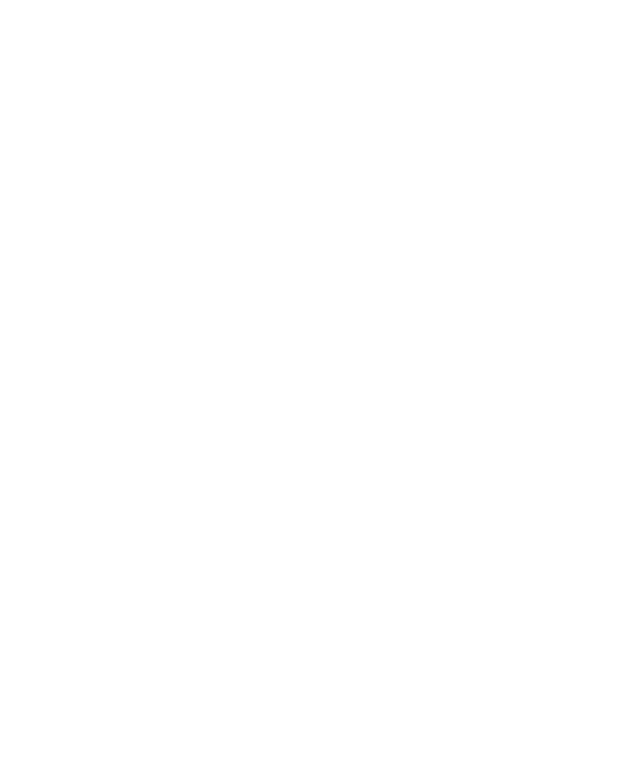
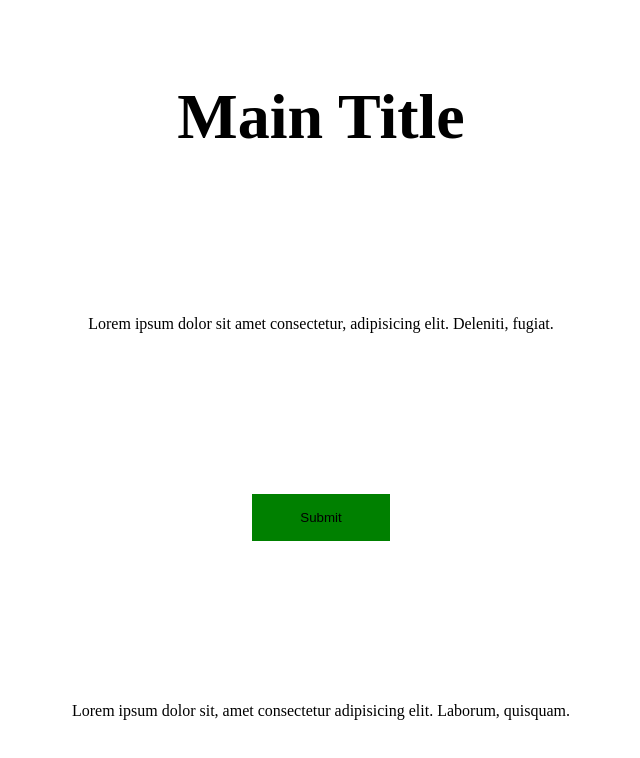
Before and after one commit to Rithvik8001/SCSS, a plain HTML site: page index.html in a window 1280 px wide. Shown: the whole page, without its empty margins (319-959 px from the left). Drawn offline with Linux system fonts and the light colour scheme.

Commit message:
scss magic

```diff
--- a/css/style.scss
+++ b/css/style.scss
@@ -0,0 +1,33 @@
+* {
+  margin: 0;
+  padding: 0;
+  box-sizing: border-box;
+}
+
+// variables in scss
+$primary-color: green;
+$big-font: 4rem;
+
+// nesting in scss
+.intro {
+  min-height: 100vh;
+  display: flex;
+  flex-direction: column;
+  justify-content: space-around;
+  align-items: center;
+
+  h2 {
+    font-size: $big-font;
+  }
+
+  button {
+    border: none;
+    background: $primary-color;
+    padding: 1rem 3rem;
+    transition: all 1s ease;
+    cursor: pointer;
+    &:hover {
+      background: skyblue;
+    }
+  }
+}
--- a/index.html
+++ b/index.html
@@ -6,5 +6,20 @@
     <title>Document</title>
     <link rel="stylesheet" href="./css/style.css" />
   </head>
-  <body></body>
+  <body>
+    <section class="intro">
+      <h2>Main Title</h2>
+      <p>
+        Lorem ipsum dolor sit amet consectetur, adipisicing elit. Deleniti,
+        fugiat.
+      </p>
+      <button>Submit</button>
+      <div class="box">
+        <p>
+          Lorem ipsum dolor sit, amet consectetur adipisicing elit. Laborum,
+          quisquam.
+        </p>
+      </div>
+    </section>
+  </body>
 </html>
```
Also changed, not shown: css/style.css, 1 other file.
